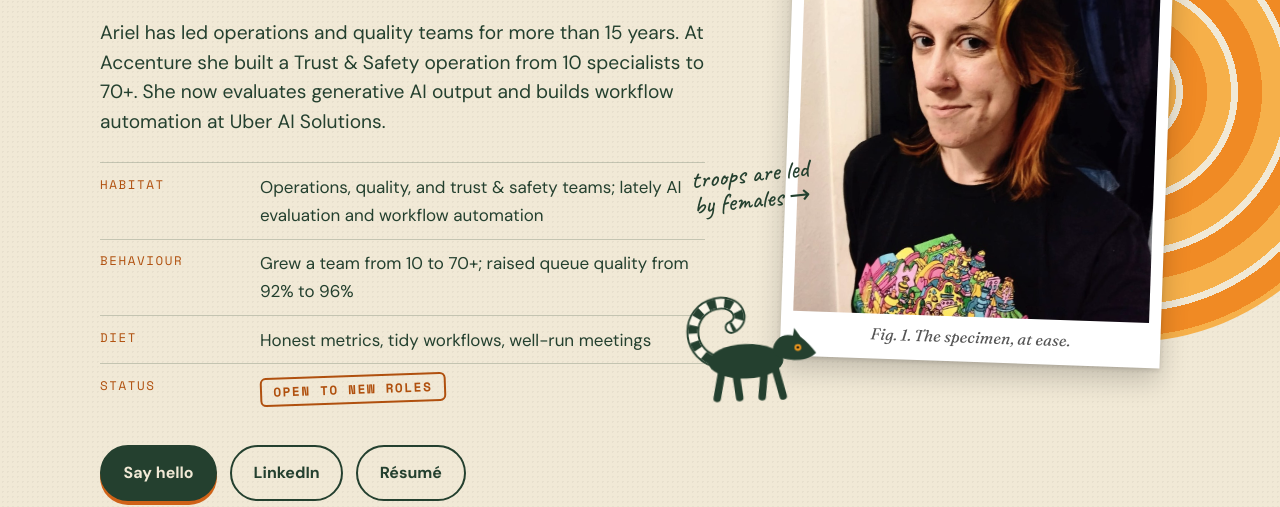
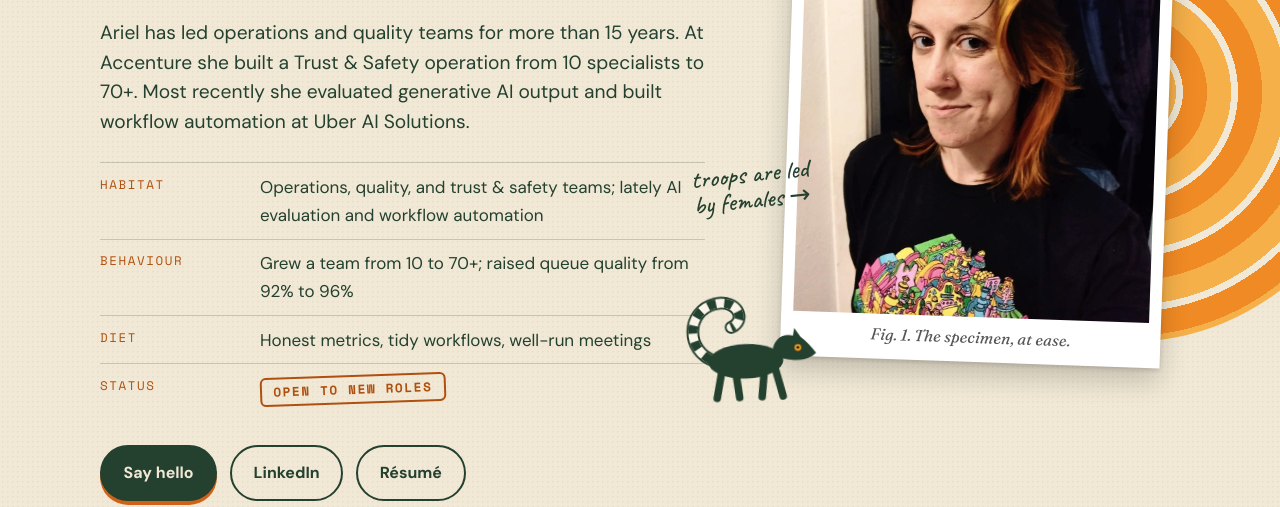
Before and after one commit to BastionFennell/Ariel-Shirk, a plain HTML site: page index.html in a window 1280 px wide. Shown: the part 321-828 px from the top of the page. Drawn offline with nearby package versions, Linux system fonts and the light colour scheme.

Commit message:
Hero intro: describe the Uber AI Solutions work as most recent
Co-Authored-By: Claude Fable 5.2 <noreply@anthropic.com>
Claude-Session: https://claude.ai/code/session_01DgCLhtag71TBe2rjymrTWz

```diff
--- a/index.html
+++ b/index.html
@@ -98,7 +98,7 @@
       <div class="hero__text">
         <h1>Ariel Shirk</h1>
         <p class="latin"><i>Lemur catta arielis</i> · common name: “Lemur”</p>
-        <p class="lede">Ariel has led operations and quality teams for more than 15 years. At Accenture she built a Trust &amp; Safety operation from 10 specialists to 70+. She now evaluates generative AI output and builds workflow automation at Uber AI Solutions.</p>
+        <p class="lede">Ariel has led operations and quality teams for more than 15 years. At Accenture she built a Trust &amp; Safety operation from 10 specialists to 70+. Most recently she evaluated generative AI output and built workflow automation at Uber AI Solutions.</p>
         <dl class="specimen">
           <div><dt>Habitat</dt><dd>Operations, quality, and trust &amp; safety teams; lately AI evaluation and workflow automation</dd></div>
           <div><dt>Behaviour</dt><dd>Grew a team from 10 to 70+; raised queue quality from 92% to 96%</dd></div>
```
